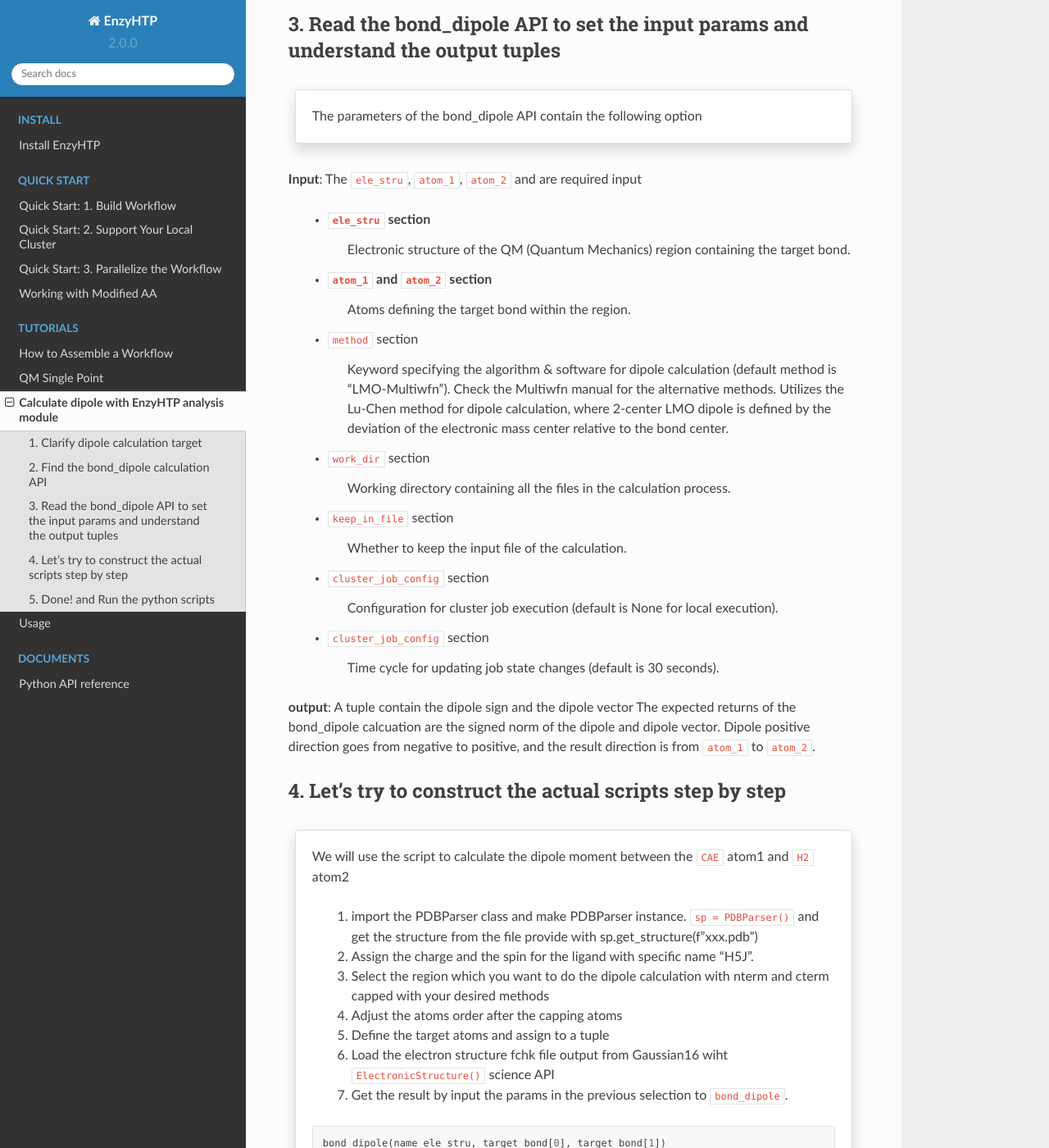
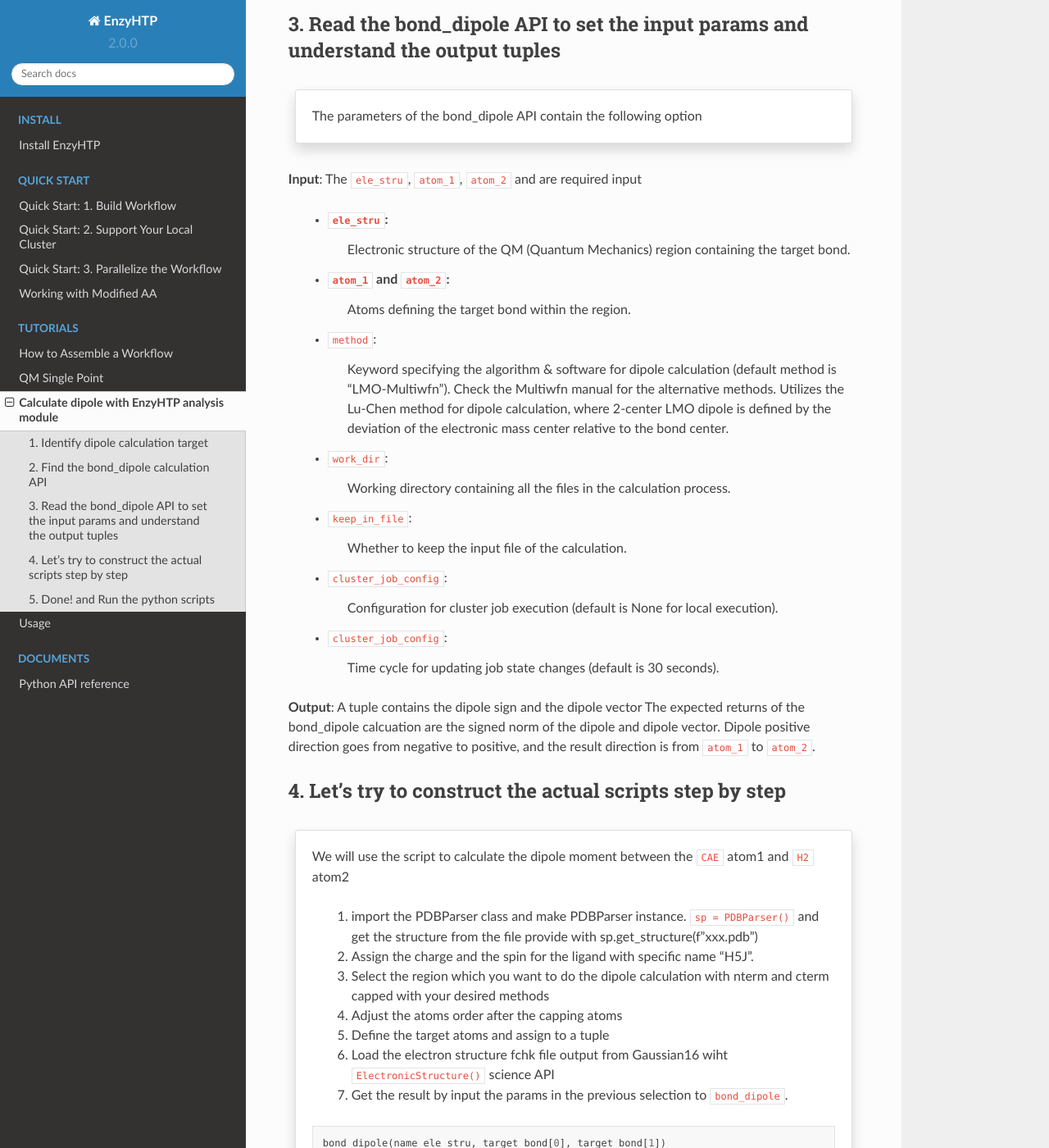
Before and after one commit to ChemBioHTP/enzyhtp_doc, a Sphinx documentation site: the page built from docs/source/sci_api_tutorial/dipole.rst, in a window 1280 px wide and 1400 px high, scrolled down 1157 px. Shown: the whole window at 82% size. Built offline with Sphinx 7.4.7 and the Read the Docs theme 2.0.0, drawn with Linux system fonts in a browser that asks for light colours; some of the changed text lies outside the part shown.

Commit message:
fixed the typo

```diff
--- a/docs/source/sci_api_tutorial/dipole.rst
+++ b/docs/source/sci_api_tutorial/dipole.rst
@@ -9,12 +9,12 @@
 
 The target for this tutorial is calculating the molecular dipole in an KE-H5J enzyme-substrate complex. The main function provided is bond_dipole(), which calculates the dipole moment for a specified bond within two atoms. (Either enzyme or other pair of atoms)
 
-1. Clarify dipole calculation target
+1. Identify dipole calculation target
 ==============================================
 
 The following input file / chemistry knowledge need to provide,
 
-    | *File 1: The structure pdb file of the target enzyme and electron structure parameters in fhck format (Example: EnzyHTP/test/analysis/data/)*
+    | *Files: The structure pdb file of the target enzyme and electron structure from Gaussian16 in fhck format (Example: EnzyHTP/test/analysis/data/)*
     | *Pre-knowledge: Identify the region/bond which conduct the dipole calculation. Also Identify the charge and spin. The default value for the charge and spin are 0, 1*
     | *Tips: Select the region for eletron structure analysis with capping atom for the incomplete amino acide (example of the script using the "H" as the capping atoms)*
 
@@ -45,33 +45,33 @@
 
 **Input**: The ``ele_stru``, ``atom_1``, ``atom_2`` and  are required input
 
-    - ``ele_stru`` section
+    - ``ele_stru``:
         Electronic structure of the QM (Quantum Mechanics) region containing the target bond.
 
-    - ``atom_1`` and ``atom_2`` section
+    - ``atom_1`` and ``atom_2``:
         Atoms defining the target bond within the region.
 
-    - ``method`` section
+    - ``method``:
 
         Keyword specifying the algorithm & software for dipole calculation (default method is "LMO-Multiwfn"). Check the Multiwfn manual for the alternative methods. Utilizes the Lu-Chen method for dipole calculation, where 2-center LMO dipole is defined by the deviation of the electronic mass center relative to the bond center.
 
-    - ``work_dir`` section
+    - ``work_dir``:
 
         Working directory containing all the files in the calculation process.
 
-    - ``keep_in_file`` section
+    - ``keep_in_file``:
 
         Whether to keep the input file of the calculation.
 
-    - ``cluster_job_config`` section
+    - ``cluster_job_config``:
 
         Configuration for cluster job execution (default is None for local execution).
 
-    - ``cluster_job_config`` section
+    - ``cluster_job_config``:
 
         Time cycle for updating job state changes (default is 30 seconds).
 
-**output**: A tuple contain the dipole sign and the dipole vector
+**Output**: A tuple contains the dipole sign and the dipole vector
 The expected returns of the bond_dipole calcuation are the signed norm of the dipole and dipole vector. Dipole positive direction goes from negative to positive, and the result direction is from ``atom_1`` to ``atom_2``.
 
 4. Let's try to construct the actual scripts step by step
```
